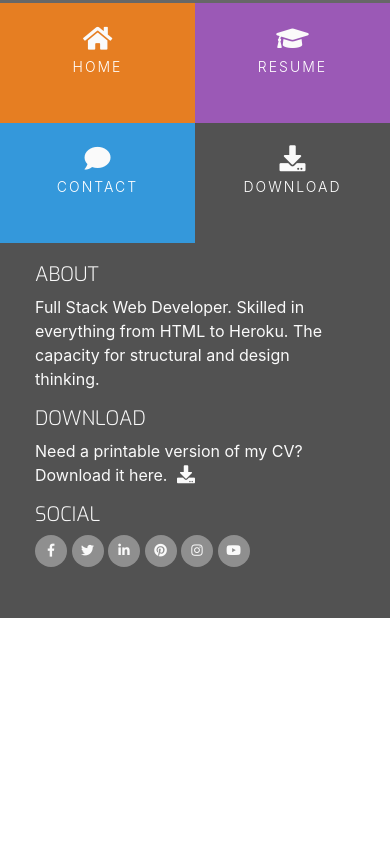
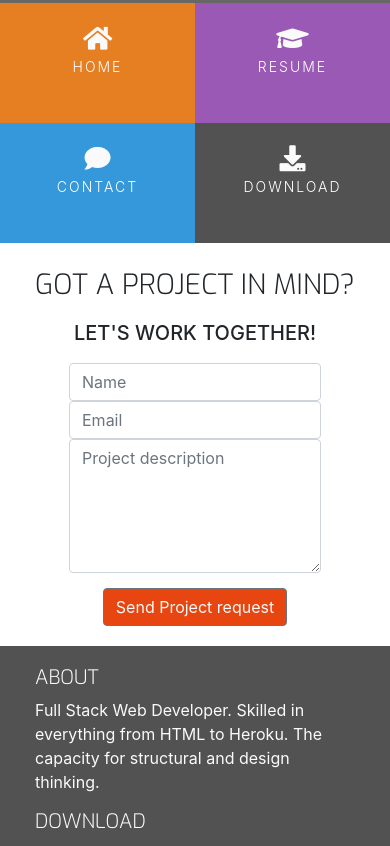
Before and after one commit to roomacarthur/ci-resume, a plain HTML site: page contact.html in a window 390 px wide. Shown: the part 606-1452 px from the top of the page. Before the commit the page ends 1224 px from the top, so only its background shows below. Drawn offline with nearby package versions, Linux system fonts and the light colour scheme.

Commit message:
Added content and form to contact.html and implimented desktop and mobile styling

```diff
--- a/assets/css/style.css
+++ b/assets/css/style.css
@@ -30,6 +30,14 @@
     background-color: #525252;
 }
 
+.bg-color-work-history {
+    background-color: #9b59b6;
+}
+
+.bg-color-contact {
+    background-color: #fff;
+}
+
 .row-table {
     display: table;
 }
@@ -45,10 +53,6 @@
     font-weight: 300;
     margin-top: 25px;
     margin-bottom: 40px;
-}
-
-.bg-color-work-history {
-    background-color: #9b59b6;
 }
 
 /* ----------------------------------------Special paddings/margins/text */
@@ -351,3 +355,36 @@ footer {
 .history-items {
     margin-bottom: 30px;
 }
+
+
+/* ----------------------------------------Contact Form */
+
+.contact-heading{
+    font-family: "Exo", sans-serif;
+    font-weight: 300;
+    margin-top: 25px;
+    margin-bottom: 20px;
+}
+
+.center-form {
+    padding-top: 10px;
+    margin: 0 auto;
+    max-width:70%;
+}
+button[type="submit"] {
+    margin-top: 15px;
+    margin-bottom: 20px;
+    color: #fafafa;
+    background-color: #e84610;
+}
+
+/* ----------------------------------------Media Queries */
+
+@media (min-width: 992px) {
+    .center-form {
+        padding-top: 30px;
+        min-height: 240px;
+        margin: 0 auto;
+        max-width:50%;
+    }
+}
--- a/contact.html
+++ b/contact.html
@@ -67,7 +67,25 @@
             </div>
         </div>
     </header>
-    <section>
+    <section class="container-fluid">
+        <div class="row bg-color-contact">
+            <div class="col">
+                <h3 class="contact-heading uppercase text-center">Got a project in mind?</h3>
+                <h5 class="uppercase text-center">Let's work together!</h5>
+                <div class="center-form">
+                    <form action="">
+                        <input type="text" name="name" id="fullname" class="form-control" placeholder="Name" required>
+                        <input type="text" name="email" id="emailaddress" class="form-control" placeholder="Email" required>
+                        <textarea name="projectsummary" id="projectsummary" class="form-control" rows="5" placeholder="Project description" required></textarea>
+                        <div class="form-row text-center">
+                            <div class="col">
+                                <button type="submit" class="btn btn-secondary">Send Project request</button>
+                            </div>
+                        </div>
+                    </form>
+                </div>
+            </div>
+        </div>
 
     </section>
     <footer class="container-fluid">
```
